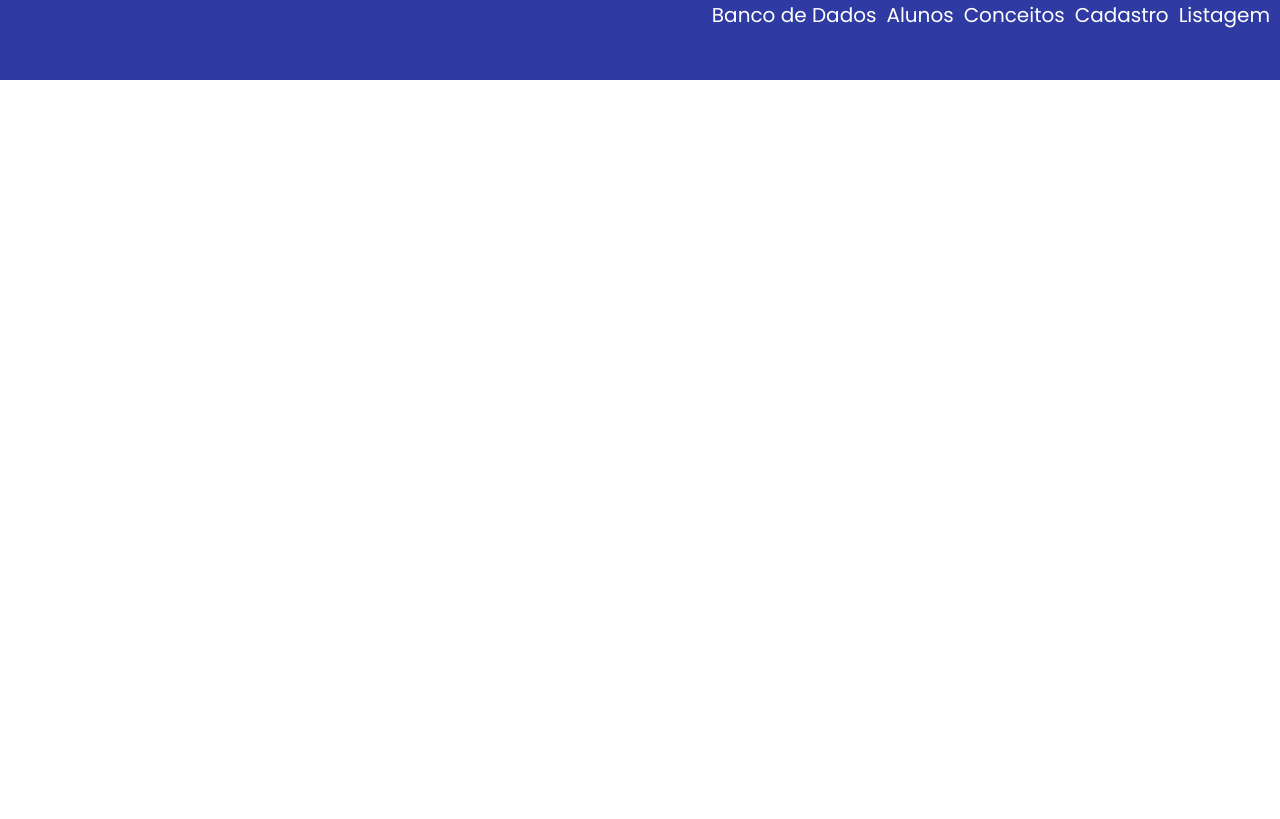
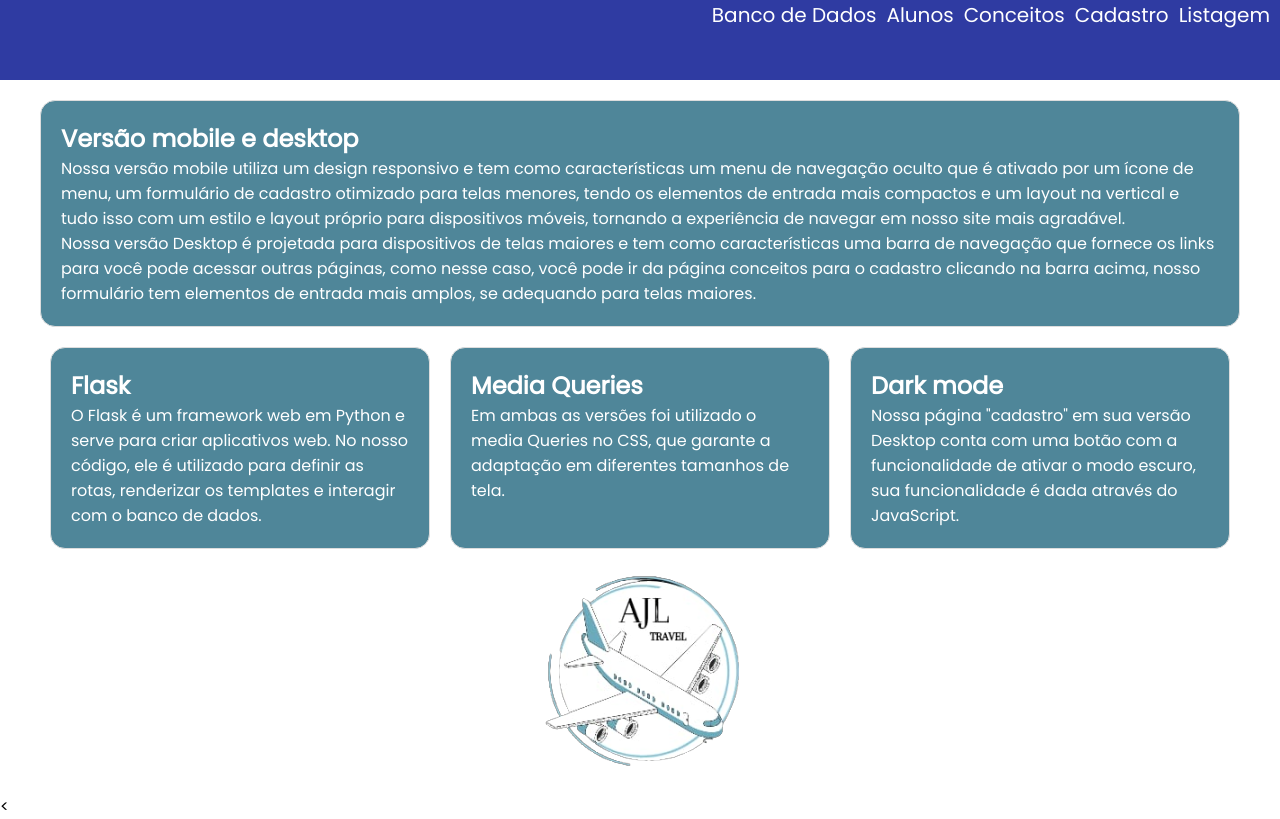
Before and after one commit to defendii/Avalia-o-4-BIm-DW, a Python web app: template flask/templates/conceitos.html in a window 1280 px wide. Before the commit the page ends 80 px from the top, so only its background shows below. Run offline with Jinja, Linux system fonts and the light colour scheme; the template is opened without the code that fills it, so the values that code supplies are empty.

Commit message:
Conceitos desktop

```diff
--- a/flask/static/conceitos.css
+++ b/flask/static/conceitos.css
@@ -10,6 +10,7 @@
     --top-text-color: rgb(255, 255, 255);
     --top-color: rgb(47, 59, 162);
     --fundo-color: rgb(207, 207, 207);
+    --color-box-table: #4f8699;
 }
 
 .mobile{
@@ -64,7 +65,7 @@
 
 }
 
-
+/* Desktop*/
 
 
 .desktop{
@@ -72,6 +73,9 @@
     height: 100%;
     display: none;
     font-family: 'Poppins', sans-serif;
+    flex-direction: column;
+    align-items: center;
+    margin-top: 60px;
 }
 
 .top-desktop a{
@@ -96,84 +100,57 @@
     color: var(--top-text-color);
     height: 10%;
     width: 100%;
+    top:0px;
 }
 
-.container-desktop{
-    background-image: url(../Imagens/nordeste-praias-bonitas.jpg);
+.container-desktop {
     display: flex;
-    margin-top: 4.5%;
-    height: 100%;
-    width: 100%;
-    align-items: center;
-    justify-content: center;
+    flex-wrap: wrap;
+    justify-content: space-around;
+    max-width: 1200px;
+    margin: 20px auto;
+    margin-top: 100px;
 }
 
-.cor-desktop{
-    width: 450px;
-    height: 90%;
-    background-color: var(--fundo-color);
-    display: flex;
-    justify-content: center;
-    align-items: center;
-    border-radius: 10px;
+.box-desktop {
+    width: 380px;
+    padding: 20px;
+    border: 1px solid #ddd;
+    border-radius: 15px;
+    background-color: var(--color-box-table);
+    margin-bottom: 20px;
+
 }
 
-.container-desktop input{
-    width: 400px;
-    border-radius: 5px;
-    border: none;
-    height: 40px;
+.box-desktop.full-width {
+    width: 100%;
 }
 
-.botoes-desktop{
-    display: flex;
-    justify-content: space-between;
+h2 {
+    color: white;
 }
 
-.logo-pas{
-    display: flex;
-    justify-content: space-evenly;
-    align-items: center;
+p {
+    color: #ffffff;
 }
 
-.logo{
-    height: 100px;
-    width: 100px;
+.logo-desktop{
+
+    display: block;
+    margin: 0 auto;
+
 }
 
-
-.select-desktop{
-    color: var(--cinza-escuro-color);
-    border: none;
-    border-radius: 5px;
-    width: 400px;
-    height: 40px;
-    background-color: var(--top-text-color);
-}
-
-
-@media screen and (min-width: 760px) {
+@media screen and (min-width: 760px){
     .mobile {
         display: none;
     }
 
-    .desktop{
-        display: flex;
+    .menu-mobile{
+        display: none;
     }
 
-    button{
-        font-family: 'Poppins', sans-serif;
-        background-color: var(--top-color);
-        color: var(--top-text-color);
-        border: none;
-        border-radius: 5px;
-        width: 150px;
-        height: 40px;
+    .desktop{
+        display: block;
     }
 }
-
-h1{
-    margin-bottom: 10px;
-    color: var(--top-color);
-    /* text-align: center; */
-}
--- a/flask/templates/conceitos.html
+++ b/flask/templates/conceitos.html
@@ -40,3 +40,33 @@
                     <li><a href="{{ url_for('listar_passagens') }}">Listagem</a></li>
                 </ul>
             </div>
+
+            <div class="container-desktop">
+
+
+                <div class="box-desktop full-width">
+                    <h2>Versão mobile e desktop</h2>
+                    <p>Nossa versão mobile utiliza um design responsivo e tem como características um menu de navegação oculto que é ativado por um ícone de menu, um formulário de cadastro otimizado para telas menores, tendo os elementos de entrada mais compactos e um layout na vertical e tudo isso com um estilo e layout próprio para dispositivos móveis, tornando a experiência de navegar em nosso site mais agradável.</p>
+                    <p>Nossa versão Desktop é projetada para dispositivos de telas maiores e tem como características uma barra de navegação que fornece os links para você pode acessar outras páginas, como nesse caso, você pode ir da página conceitos para o cadastro clicando na barra acima, nosso formulário tem elementos de entrada mais amplos, se adequando para telas maiores.</p>
+                </div>
+
+                <div class="box-desktop">
+                    <h2>Flask</h2>
+                    <p>O Flask é um framework web em Python e serve para criar aplicativos web. No nosso código, ele é utilizado para definir as rotas, renderizar os templates e interagir com o banco de dados.</p>
+                </div>
+
+
+
+                <div class="box-desktop">
+                    <h2>Media Queries</h2>
+                    <p>Em ambas as versões foi utilizado o media Queries no CSS, que garante a adaptação em diferentes tamanhos de tela.</p>
+                </div>
+
+                <div class="box-desktop">
+                    <h2>Dark mode</h2>
+                    <p>Nossa página "cadastro" em sua versão Desktop conta com uma botão com a funcionalidade de ativar o modo escuro, sua funcionalidade é dada através do JavaScript.</p>
+                </div>
+
+                <img class="logo-mobile" src="../Imagens/logo1.png" alt="">
+            </div>
+    <
```
Also changed, not shown: Conceitos/conceitos.css (+48 -10 lines), Conceitos/conceitos.html (+30 -0 lines).
